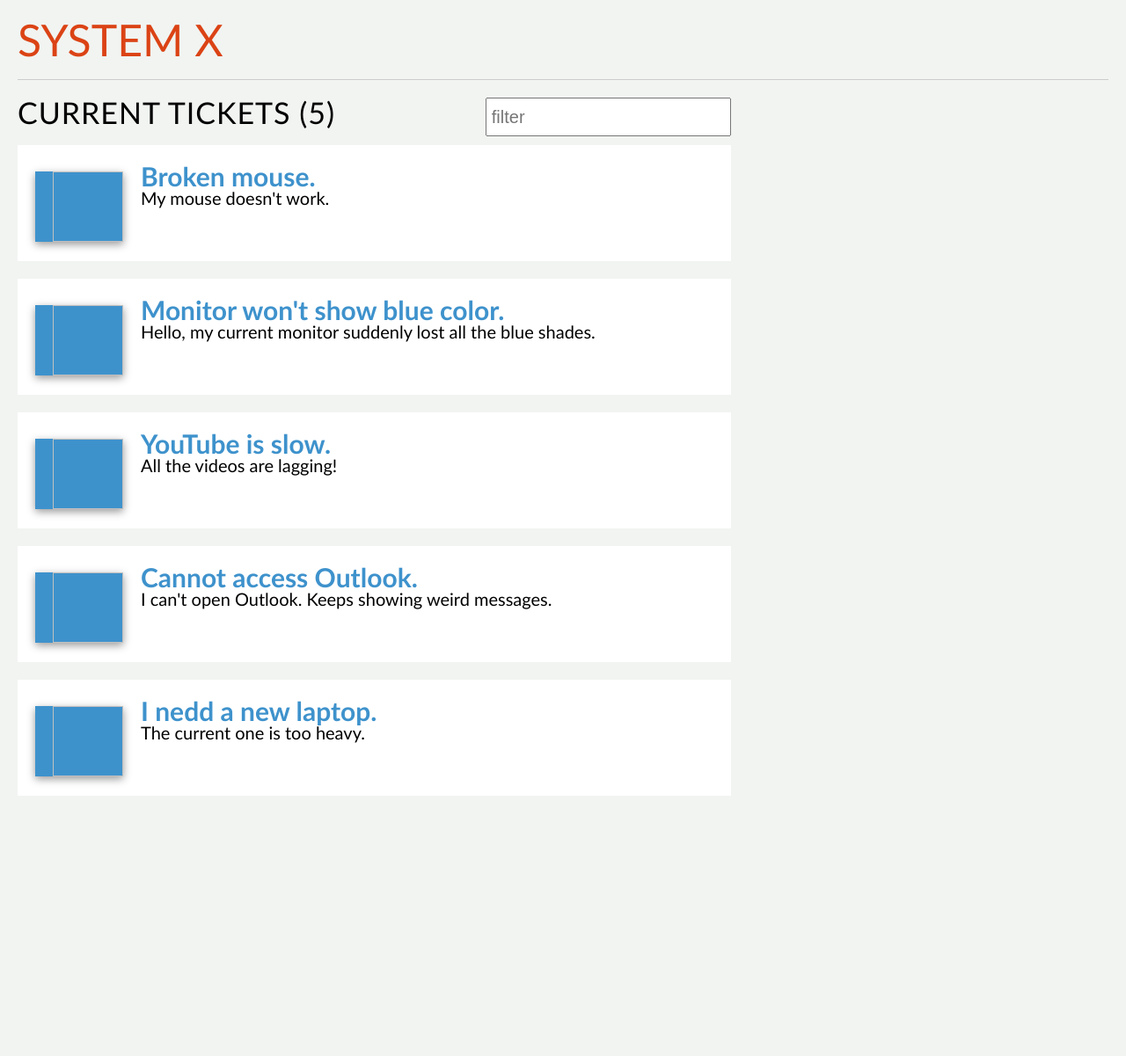
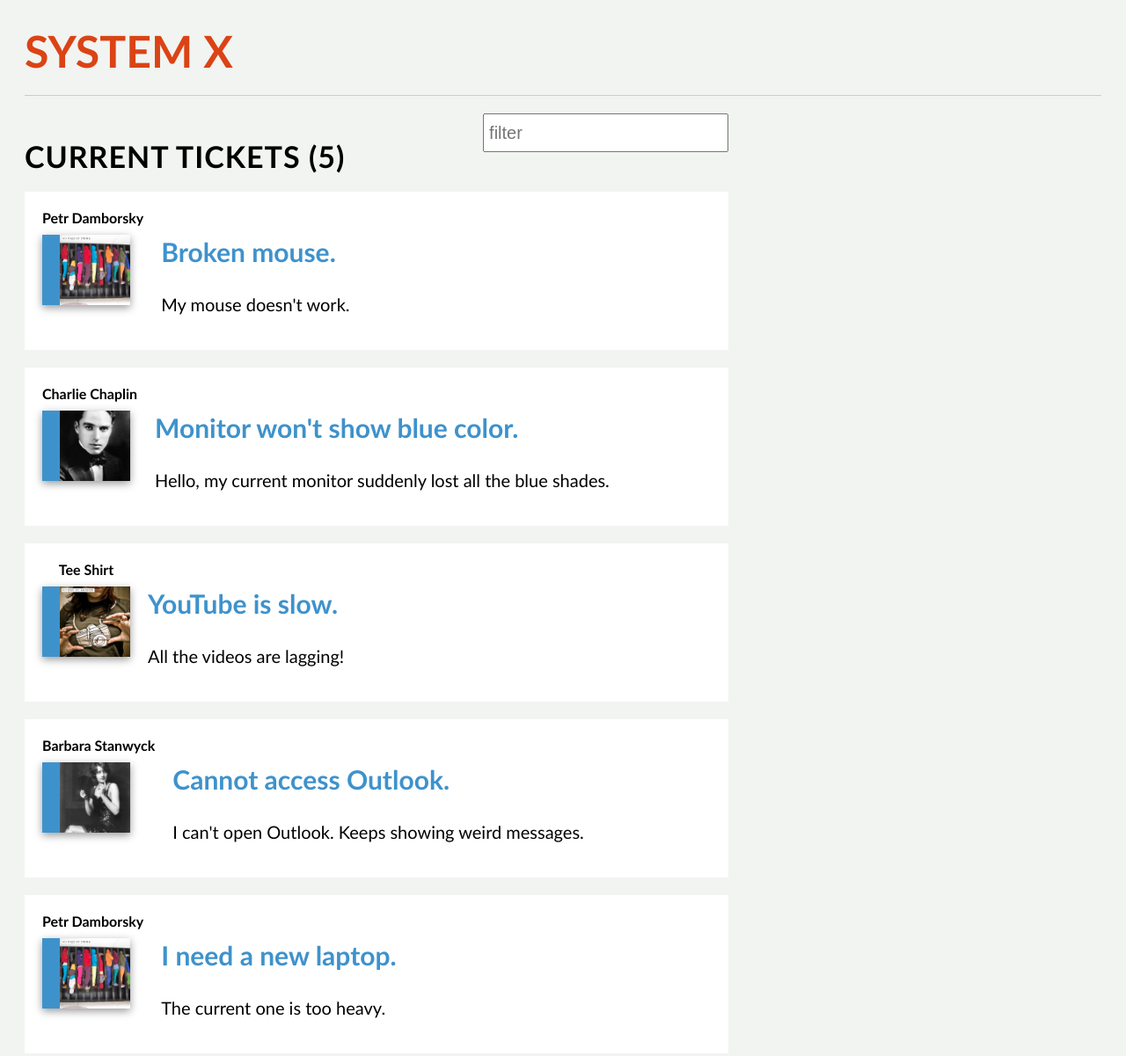
Before and after one commit to pdamb/swoh2015, a website: page index.html in a window 1280 px wide. Shown: the whole page at 88% size. Before the commit the page ends 925 px from the top, so only its background shows below. Drawn offline with nearby package versions, Linux system fonts and the light colour scheme.

Commit message:
Updating dummy data

```diff
--- a/app/openhouse.js
+++ b/app/openhouse.js
@@ -46,6 +46,7 @@ function TicketsController($http){
       message: "HELP! I need a code review right now! Lorem ipsum dolor sit amet and some more radditodes ndsd snd sndsajdfn;lkjg anfdsklfj dfiorewn fkldf kjndfslnf dsifdj fdnfmsd."
     }
   ];
+
   this.highlight = function(ticket){
     this.selectedTicket = ticket.number;
     this.selectedUser = ticket.user;
--- a/data/tickets.json
+++ b/data/tickets.json
@@ -1,28 +1,48 @@
 [
   {
     "number": 1,
-    "user": "pdamb",
+    "user": {
+      "name": "pdamb",
+      "displayName": "Petr Damborsky",
+      "avatarUrl": "/images/avatars/dummy-200x200-Wardrobe-plain.jpg"
+    },
     "title": "Broken mouse.",
     "message": "My mouse doesn't work."
   },{
     "number": 2,
-    "user": "charlie",
+    "user": {
+      "name": "charlie",
+      "displayName": "Charlie Chaplin",
+      "avatarUrl": "/images/avatars/dummy-200x200-CharlieChaplin-plain.jpg"
+    },
     "title": "Monitor won't show blue color.",
     "message": "Hello, my current monitor suddenly lost all the blue shades."
   },{
     "number": 3,
-    "user": "tee",
+    "user": {
+      "name": "tee",
+      "displayName": "Tee Shirt",
+      "avatarUrl": "/images/avatars/dummy-200x200-TShirt-plain.jpg"
+    },
     "title": "YouTube is slow.",
     "message": "All the videos are lagging!"
   },{
     "number": 4,
-    "user": "barbara",
+    "user": {
+      "name": "barbara",
+      "displayName": "Barbara Stanwyck",
+      "avatarUrl": "/images/avatars/dummy-200x200-BarbaraStanwyck-plain.jpg"
+    },
     "title": "Cannot access Outlook.",
     "message": "I can't open Outlook. Keeps showing weird messages."
   },{
     "number": 5,
-    "user": "charlie",
-    "title": "I nedd a new laptop.",
+    "user": {
+      "name": "pdamb",
+      "displayName": "Petr Damborsky",
+      "avatarUrl": "/images/avatars/dummy-200x200-Wardrobe-plain.jpg"
+    },
+    "title": "I need a new laptop.",
     "message": "The current one is too heavy."
   }
 ]
--- a/index.html
+++ b/index.html
@@ -3,7 +3,6 @@
 <head>
   <meta charset="UTF-8">
   <title>Open House Demo</title>
-  <link rel="stylesheet" href="styles/reset.css">
   <link rel="stylesheet" href="styles/openhouse.css">
   <script src="bower_components/angular/angular.min.js"></script>
   <script src="app/openhouse.js"></script>
@@ -14,13 +13,13 @@
       <div class="main">
         <h2>Current tickets ({{filtered.length}})</h2>
         <input class="search" type="text" ng-model="q" placeholder="filter">
-        <div class="post" ng-repeat="item in filtered = (vm.tickets | filter:q )" ng-click="vm.highlight(item)" ng-class="{highlighted: vm.selectedTicket === item.number}">
+        <div class="post" ng-repeat="ticket in filtered = (vm.tickets | filter:q )" ng-click="vm.highlight(ticket)" ng-class="{highlighted: vm.selectedTicket === ticket.number}">
           <div class="avatar">
-            <strong> {{ item.user.displayName }} </strong>
-            <img ng-src="{{ item.user.avatarUrl }}">
+            <strong> {{ ticket.user.displayName }} </strong>
+            <img ng-src="{{ ticket.user.avatarUrl }}">
           </div>
-          <h3>{{ item.title }}</h3>
-          <p>{{ item.message }}</p>
+          <h3>{{ ticket.title }}</h3>
+          <p>{{ ticket.message }}</p>
         </div>
       </div>
       <div class="side" ng-show="vm.selectedUser !== null">
```
Also changed, not shown: data/feed.json (deleted, +0 -10 lines).
